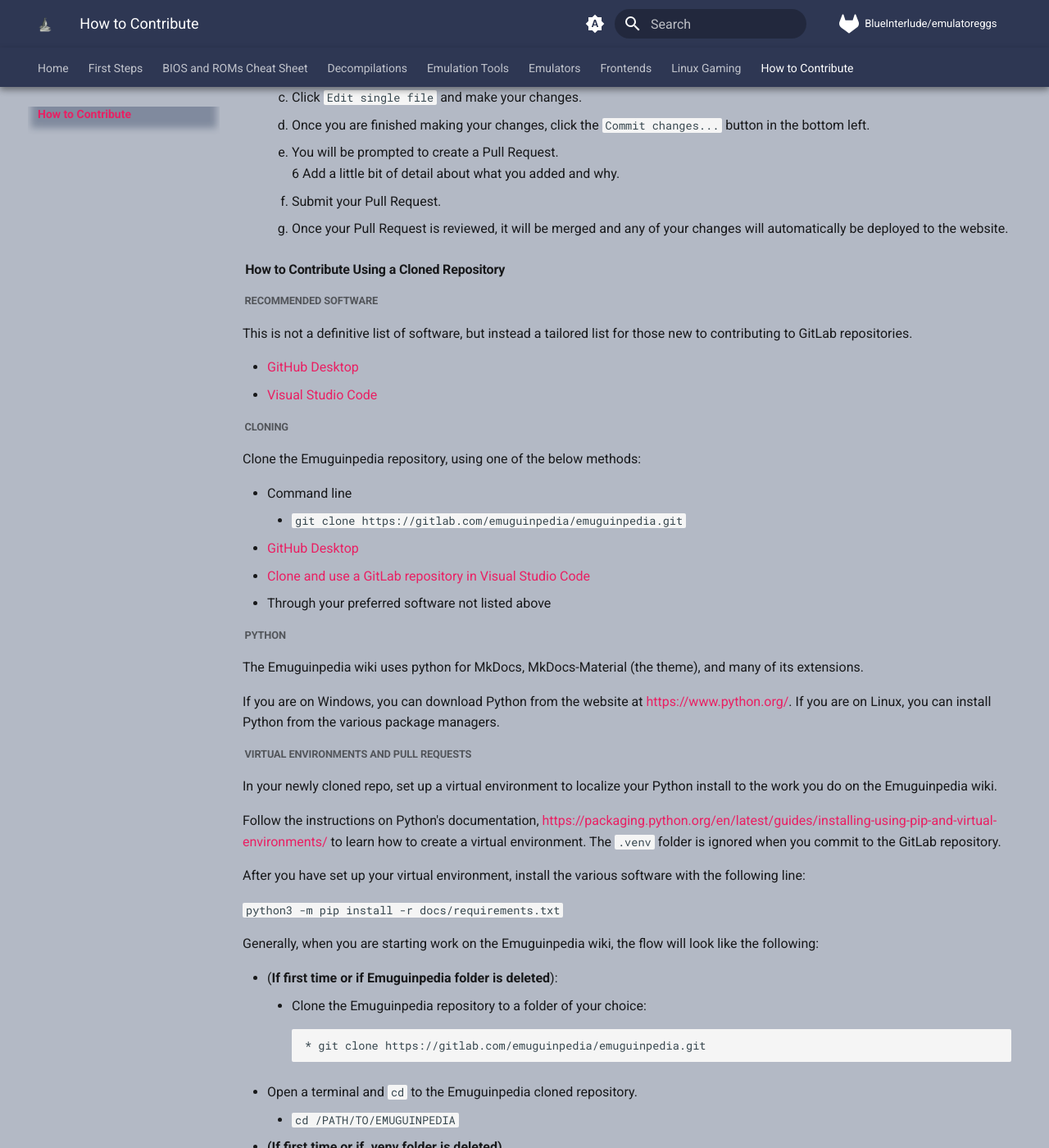
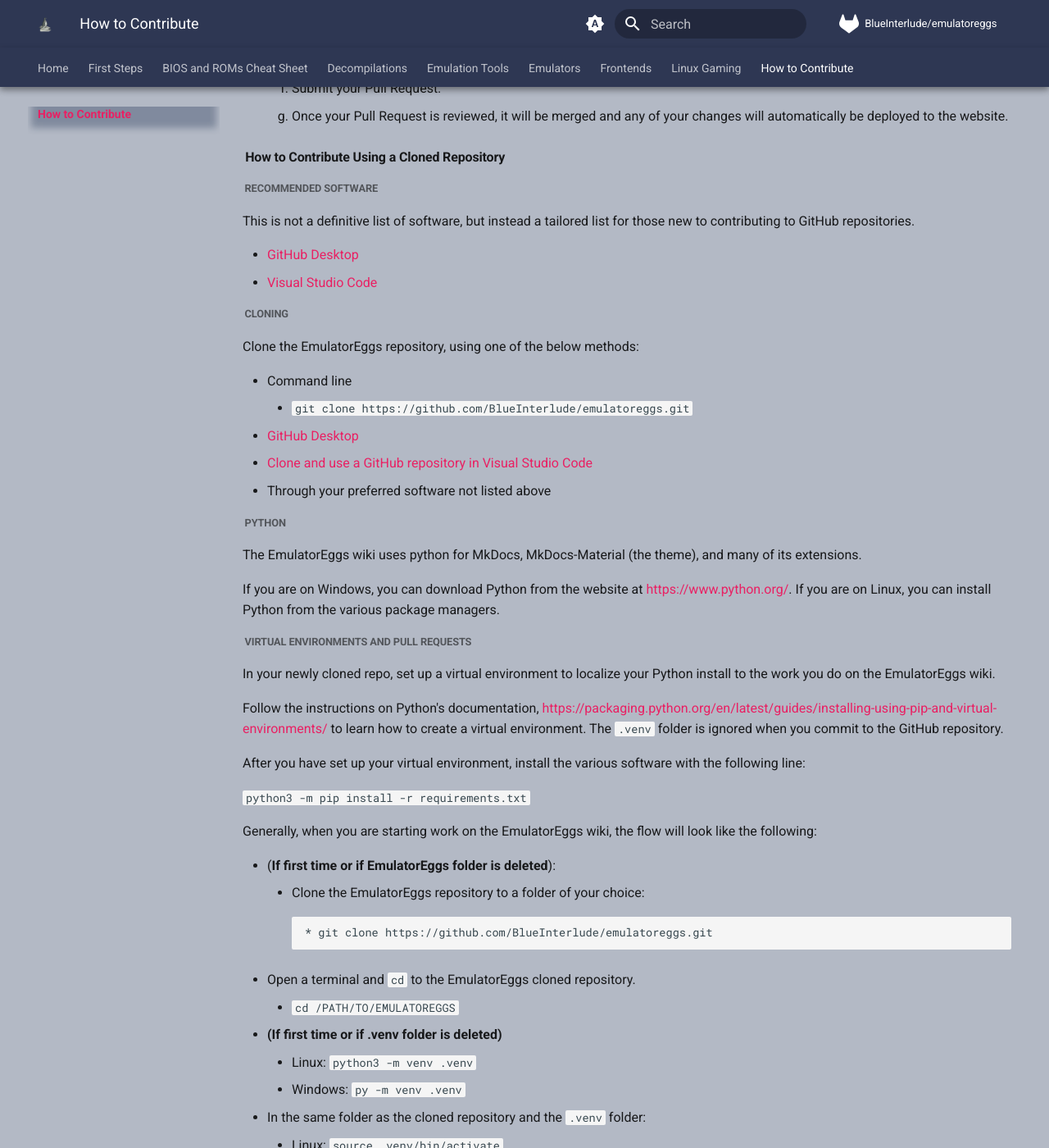
Before and after one commit to emulatoreggs/emulatoreggs, an MkDocs documentation site: the page built from docs/how-to-contribute/index.md, in a window 1280 px wide and 1400 px high, scrolled down 1277 px. Shown: the whole window at 82% size. Built offline with MkDocs 1.6.1 and Material for MkDocs 9.7.7, drawn with Linux system fonts in a browser that asks for light colours; comment, search, counter and statistics services are not loaded; some of the changed text lies outside the part shown.

Commit message:
docs: update contribution page to use github and new repository

```diff
--- a/docs/how-to-contribute/index.md
+++ b/docs/how-to-contribute/index.md
@@ -1,26 +1,22 @@
-# How to Contribute to Emuguinpedia
+# How to Contribute to EmulatorEggs
 
 [TOC]
 
-## How to Contribute to Emuguinpedia
+## How to Contribute to EmulatorEggs
 
-GitLab Repository: [https://gitlab.com/emuguinpedia/emuguinpedia](https://gitlab.com/emuguinpedia/emuguinpedia)
+GitHub Repository: [https://github.com/BlueInterlude/emulatoreggs](https://github.com/BlueInterlude/emulatoreggs)
 
-### Option 1: A quick shout-out
+### Option 1: Opening an Issue or Discussion
 
-Send a quick message on Emuguinpedia's Discord stating what needs to be edited or added.
+You will need to create a GitHub account to open an issue. To sign up for GitHub, see [https://github.com/signup](https://github.com/signup).
 
-[Emuguinpedia Discord Link](https://discord.gg/d8rdpamJqj)
+Once you have created an account, open the following page, [https://github.com/BlueInterlude/emulatoreggs/issues](https://github.com/BlueInterlude/emulatoreggs/issues), and submit an issue.
 
-### Option 2: Opening an Issue
-
-You will need to create a GitLab account to open an issue. To sign up for GitLab, see [https://gitlab.com/users/sign_up](https://gitlab.com/users/sign_up).
-
-Once you have created an account, open the following page, [https://gitlab.com/emuguinpedia/emuguinpedia/-/issues](https://gitlab.com/emuguinpedia/emuguinpedia/-/issues), and submit an issue.
+Alternatively open a discussion post, [https://github.com/BlueInterlude/emulatoreggs/discussions](https://github.com/BlueInterlude/emulatoreggs/discussions)
 
 ### Option 3: Editing the Markdown files
 
-#### How to Contribute Using GitLab's Web Editor
+#### How to Contribute Using GitHub's Web Editor
 
 Select a page to edit and follow one of the below options:
 
@@ -32,7 +28,7 @@ Select a page to edit and follow one of the below options:
     5. Submit your Pull Request.
     6. Once your Pull Request is reviewed, it will be merged and any of your changes will automatically be deployed to the website.
 * **Method 2**
-    1. Select a document to edit in the `docs` folder: [https://gitlab.com/emuguinpedia/emuguinpedia/-/tree/master/docs](https://gitlab.com/emuguinpedia/emuguinpedia/-/tree/master/docs).
+    1. Select a document to edit in the `docs` folder: [https://github.com/BlueInterlude/emulatoreggs/tree/main/docs](https://github.com/BlueInterlude/emulatoreggs/tree/main/docs).
     2. On the page you would like to edit, click the `Edit` button in the top right
     3. Click `Edit single file` and make your changes.
     4. Once you are finished making your changes, click the `Commit changes...` button in the bottom left.
@@ -45,45 +41,45 @@ Select a page to edit and follow one of the below options:
 
 ##### Recommended Software
 
-This is not a definitive list of software, but instead a tailored list for those new to contributing to GitLab repositories.
+This is not a definitive list of software, but instead a tailored list for those new to contributing to GitHub repositories.
 
 * [GitHub Desktop](https://desktop.github.com/)
 * [Visual Studio Code](https://code.visualstudio.com/)
 
 ##### Cloning
 
-Clone the Emuguinpedia repository, using one of the below methods:
+Clone the EmulatorEggs repository, using one of the below methods:
 
 * Command line
-    * `git clone https://gitlab.com/emuguinpedia/emuguinpedia.git`
+    * `git clone https://github.com/BlueInterlude/emulatoreggs.git`
 * [GitHub Desktop](https://desktop.github.com/)
-* [Clone and use a GitLab repository in Visual Studio Code](https://docs.gitlab.com/ee/user/project/repository/#clone-and-open-in-visual-studio-code)
+* [Clone and use a GitHub repository in Visual Studio Code](https://code.visualstudio.com/docs/sourcecontrol/github)
 * Through your preferred software not listed above
 
 
 ##### Python
 
-The Emuguinpedia wiki uses python for MkDocs, MkDocs-Material (the theme), and many of its extensions.
+The EmulatorEggs wiki uses python for MkDocs, MkDocs-Material (the theme), and many of its extensions.
 
 If you are on Windows, you can download Python from the website at [https://www.python.org/](https://www.python.org/). If you are on Linux, you can install Python from the various package managers.
 
 ##### Virtual Environments and Pull Requests
 
-In your newly cloned repo, set up a virtual environment to localize your Python install to the work you do on the Emuguinpedia wiki.
+In your newly cloned repo, set up a virtual environment to localize your Python install to the work you do on the EmulatorEggs wiki.
 
-Follow the instructions on Python's documentation, [https://packaging.python.org/en/latest/guides/installing-using-pip-and-virtual-environments/](https://packaging.python.org/en/latest/guides/installing-using-pip-and-virtual-environments/) to learn how to create a virtual environment. The `.venv` folder is ignored when you commit to the GitLab repository.
+Follow the instructions on Python's documentation, [https://packaging.python.org/en/latest/guides/installing-using-pip-and-virtual-environments/](https://packaging.python.org/en/latest/guides/installing-using-pip-and-virtual-environments/) to learn how to create a virtual environment. The `.venv` folder is ignored when you commit to the GitHub repository.
 
 After you have set up your virtual environment, install the various software with the following line:
 
-`python3 -m pip install -r docs/requirements.txt`
+`python3 -m pip install -r requirements.txt`
 
-Generally, when you are starting work on the Emuguinpedia wiki, the flow will look like the following:
+Generally, when you are starting work on the EmulatorEggs wiki, the flow will look like the following:
 
-* (**If first time or if Emuguinpedia folder is deleted**):
-    * Clone the Emuguinpedia repository to a folder of your choice:
-        * git clone https://gitlab.com/emuguinpedia/emuguinpedia.git
-* Open a terminal and `cd` to the Emuguinpedia cloned repository.
-    * `cd /PATH/TO/EMUGUINPEDIA`
+* (**If first time or if EmulatorEggs folder is deleted**):
+    * Clone the EmulatorEggs repository to a folder of your choice:
+        * git clone https://github.com/BlueInterlude/emulatoreggs.git
+* Open a terminal and `cd` to the EmulatorEggs cloned repository.
+    * `cd /PATH/TO/EMULATOREGGS`
 * **(If first time or if .venv folder is deleted)**
     * Linux: `python3 -m venv .venv`
     * Windows: `py -m venv .venv`
@@ -95,7 +91,7 @@ Generally, when you are starting work on the Emuguinpedia wiki, the flow will lo
 * Make your changes to the documents while testing the changes in a web browser of your choice.
 * When you are finished, save your changes and create a `Pull Request`
     * [Creating an issue or pull request from GitHub Desktop](https://docs.github.com/en/desktop/working-with-your-remote-repository-on-github-or-github-enterprise/creating-an-issue-or-pull-request-from-github-desktop)
-    * Use the `GitLab Workflow Extension` in Visual Studio Code, [https://about.gitlab.com/blog/2020/07/31/use-gitlab-with-vscode/](https://about.gitlab.com/blog/2020/07/31/use-gitlab-with-vscode/)
+    * Use the `GitHub Pull Requests and Issues` in Visual Studio Code, [hhttps://code.visualstudio.com/docs/sourcecontrol/github](https://code.visualstudio.com/docs/sourcecontrol/github)
 
 ***
 
```
